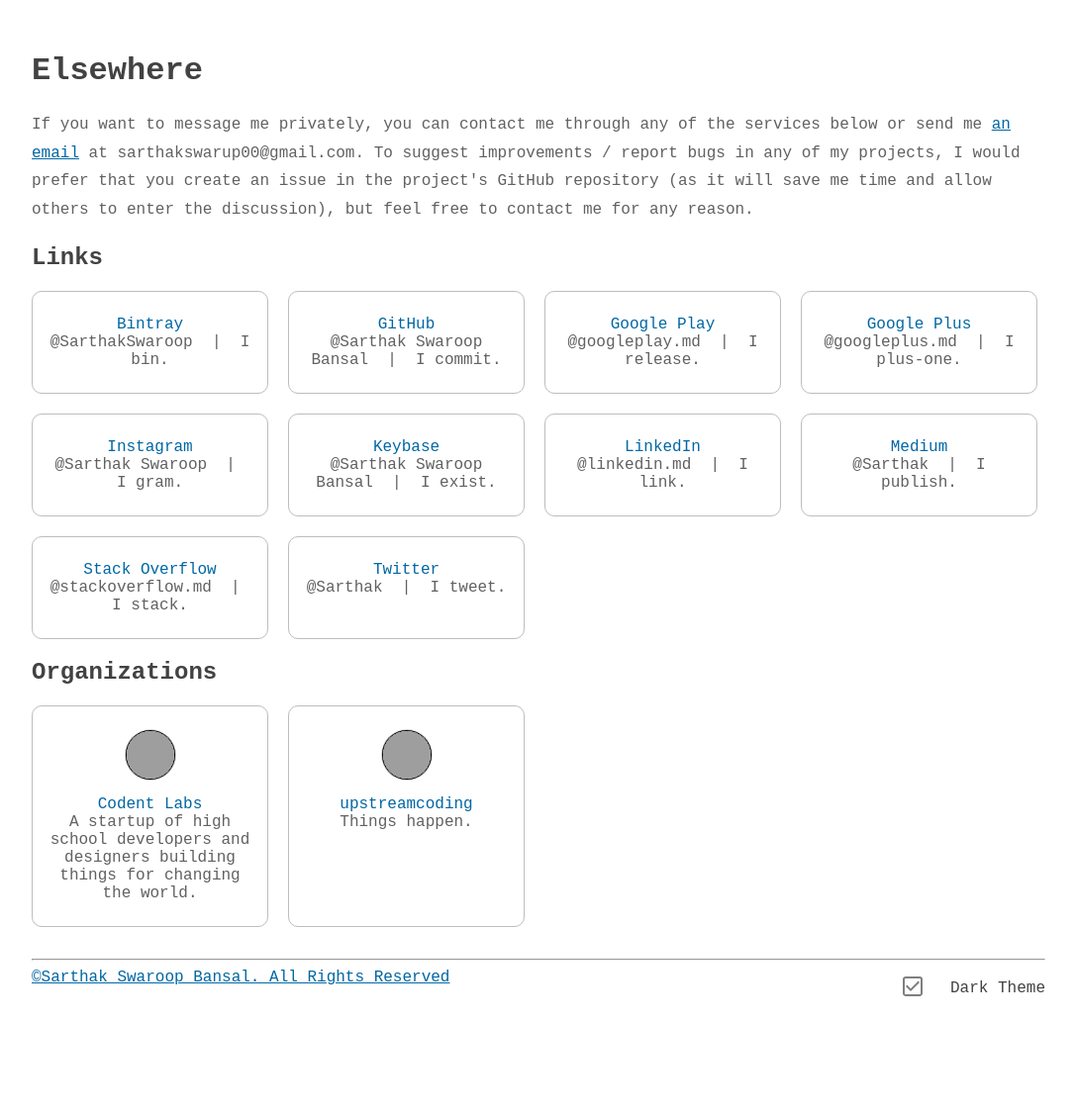
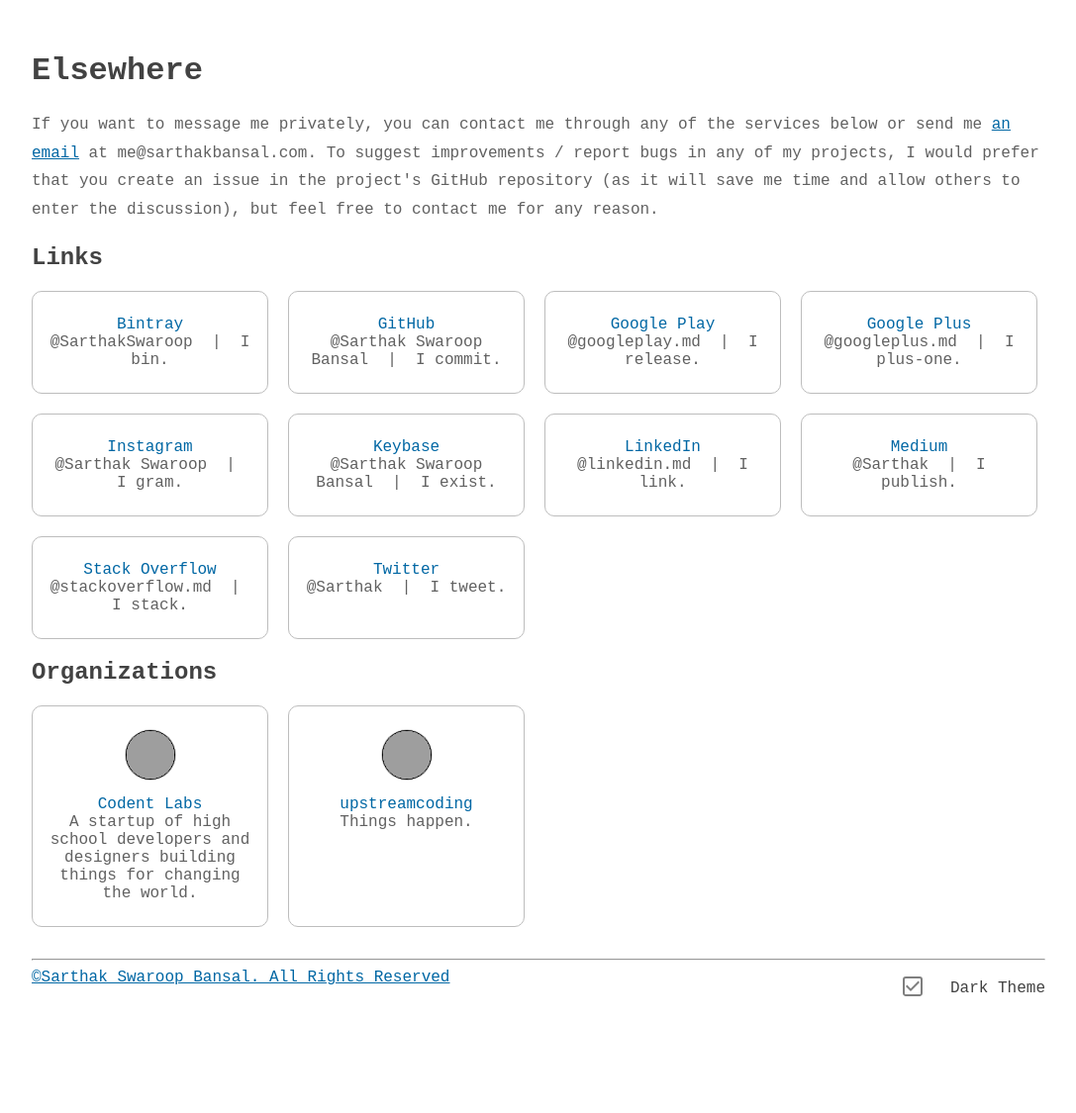
Before and after one commit to SarthakSwaroop/sarthakswaroop.github.io, a Jekyll site: the page built from pages/links.html, in a window 1280 px wide. Shown: the whole page at 99% size, without its empty margins (96-1183 px from the left). Built offline with Jekyll 4.4.1, drawn with Linux system fonts in a browser that asks for light colours; some web fonts are replaced; comment, search, counter and statistics services are not loaded; grey boxes are pictures that could not be loaded.

Commit message:
Update _config.yml

```diff
--- a/_config.yml
+++ b/_config.yml
@@ -1,13 +1,13 @@
 name: Sarthak Swaroop Bansal
 author: Sarthak Swaroop Bansal
-email: "sarthakswarup00@gmail.com"
+email: "me@sarthakbansal.com"
 bio: "Enjoys writing software on loud keyboards. Starts too many projects. Consumes food."
-description: "Writer of bad puns and slightly better software. This website contains information about my adventures in programming, current projects, and me."
+description: "Computer Science student at Delhi Public School, R.K.Puram. This website contains information about my adventures in programming, current projects, and me."
 icon: "/images/mee.jpg"
 image: "/images/headers/snowytrees.jpg"
 
-url: "https://sarthakswaroop.github.io"
-domainurl: "https://sarthakswaroop.github.io"
+url: "https://sarthakbansal.com"
+domainurl: "https://sarthakbansal.com"
 baseurl: "/"
 
 collections:
```
